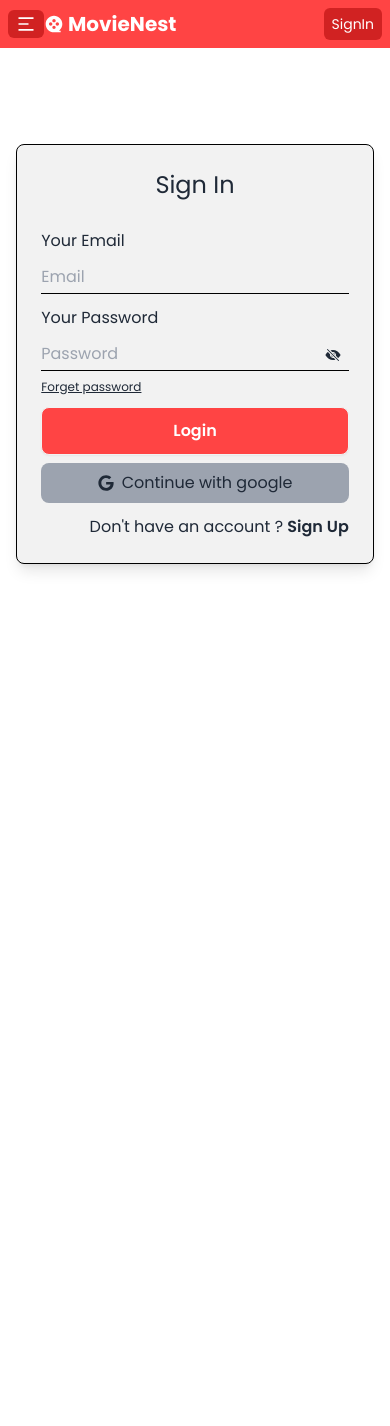
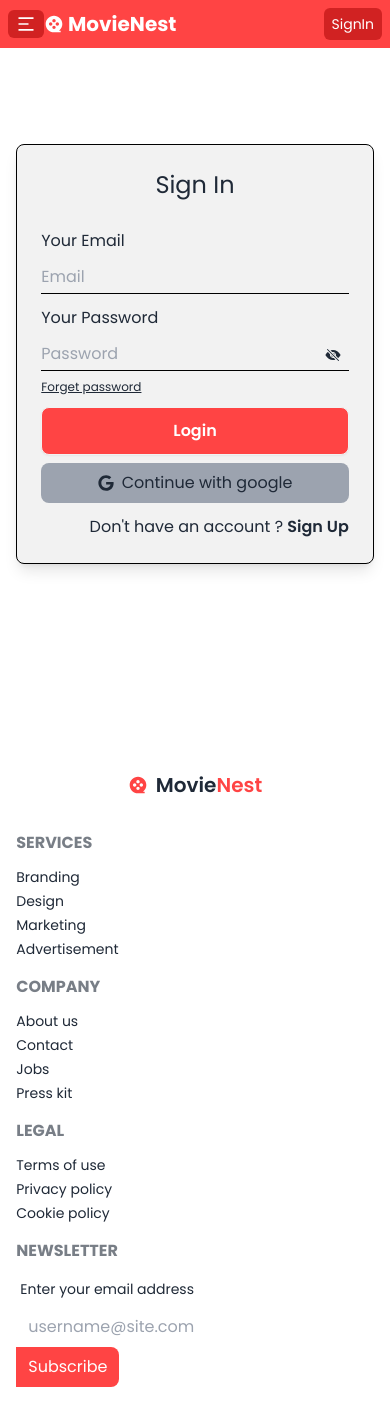
Before and after one commit to alaminislam34/Movie-Portal, a React (Vite) app: page /signin in a window 390 px wide. Shown: the top 1426 px of the page. Before the commit the page ends 844 px from the top, so only its background shows below. Built offline with nearby package versions, Linux system fonts and the light colour scheme; no server answers; a web font is replaced by a local one.

Commit message:
added footer components and fully responsive

```diff
--- a/src/Components/Navbar.jsx
+++ b/src/Components/Navbar.jsx
@@ -48,7 +48,7 @@
                   Home
                 </NavLink>
                 <NavLink
-                  to="/movies"
+                  to="/allMovies"
                   className="hover:scale-110 duration-500 hover:translate-x-6 hover:text-primary text-black"
                 >
                   All Movies
@@ -94,7 +94,7 @@
             <input
               type="text"
               name="search"
-              className="w-full py-2 lg:py-3 px-4 text-white bg-[#d12222] backdrop-blur-xl border-none outline-none"
+              className="w-full py-2 lg:py-3 px-4 text-primary rounded-lg bg-white backdrop-blur-xl border-none outline-none"
               placeholder="Search"
             />
           </div>
--- a/src/MainLayout/MainLayout.jsx
+++ b/src/MainLayout/MainLayout.jsx
@@ -1,5 +1,6 @@
 import { Outlet } from "react-router-dom";
 import Navbar from "../Components/Navbar";
+import Footer from "../Pages/Footer";
 
 const MainLayout = () => {
   return (
@@ -8,6 +9,7 @@
       <section className="max-w-[1380px] mx-auto overflow-hidden min-h-[80vh]">
         <Outlet />
       </section>
+      <Footer />
     </div>
   );
 };
--- /dev/null
+++ b/src/Pages/AllMovies.jsx
@@ -0,0 +1,80 @@
+import { useEffect, useState } from "react";
+import { Link } from "react-router-dom";
+
+const AllMovies = () => {
+  const [data, setData] = useState([]);
+
+  useEffect(() => {
+    fetch("https://movie-portal-server-site.vercel.app/movies")
+      .then((res) => res.json())
+      .then((data) => setData(data));
+  }, []);
+  return (
+    <div className="py-6 md:py-12 bg-base-300">
+      <div className="flex justify-center flex-col items-center">
+        <h3 className="text-xl md:text-2xl lg:text-3xl font-semibold py-2">
+          OUR LATEST MOVIES
+        </h3>
+        <div className="border-b-2 border-primary w-10"></div>
+      </div>
+      <div className="m-6 grid grid-cols-1 gap-4 md:gap-6">
+        {data
+          ? data.map((movie) => (
+              <div
+                key={movie._id}
+                className="bg-white shadow-2xl rounded-lg grid grid-cols-1 md:grid-cols-3"
+              >
+                <div className="rounded-t-lg h-[300px] md:h-[400px] md:col-span-1">
+                  <img
+                    className="object-cover bg-center bg-no-repeat w-full h-full"
+                    src={movie.poster}
+                    alt=""
+                  />
+                </div>
+                <div className="p-4 md:p-6 flex flex-col justify-center gap-4 md:col-span-2">
+                  <h2 className="text-lg md:text-xl font-semibold">
+                    {movie.title}
+                  </h2>
+                  <div className="flex flex-row items-center gap-2">
+                    <p className="flex flex-wrap items-center gap-2">
+                      {movie.genre.map((g, i) => (
+                        <p
+                          key={i}
+                          className="text-gray-500 font-medium text-xs md:text-sm"
+                        >
+                          {g},
+                        </p>
+                      ))}
+                    </p>
+                  </div>
+                  <p className="text-xs md:text-sm lg:text-base">
+                    {movie.summary.slice(0, 300)}...
+                  </p>
+                  <div className="flex flex-row gap-4">
+                    <div className="">
+                      <Link
+                        to={`/viewDetails/${movie._id}`}
+                        className="py-2 md:px-4 px-3 text-sm md:text-base border duration-500 border-primary text-primary hover:text-white hover:bg-primary inline-block"
+                      >
+                        View Details
+                      </Link>
+                    </div>
+                    <div className="">
+                      <Link
+                        to={`/viewDetails/${movie._id}`}
+                        className="py-2 md:px-4 px-3 text-sm md:text-base border duration-500 border-primary text-primary hover:text-white hover:bg-primary inline-block"
+                      >
+                        Add Favorite
+                      </Link>
+                    </div>
+                  </div>
+                </div>
+              </div>
+            ))
+          : ""}
+      </div>
+    </div>
+  );
+};
+
+export default AllMovies;
--- /dev/null
+++ b/src/Pages/Footer.jsx
@@ -0,0 +1,65 @@
+import React from "react";
+import { RiMovie2Fill } from "react-icons/ri";
+
+const Footer = () => {
+  return (
+    <div className="">
+      <footer className="grid grid-cols-1 md:grid-cols-2 lg:grid-cols-5 justify-start gap-4 lg:gap-6 w-11/12 mx-auto py-12">
+        <div className="md:col-span-2 lg:col-span-5 justify-center items-center flex mb-4">
+          <h2 className="text-xl md:text-2xl lg:text-3xl font-semibold flex flex-row items-center">
+            <RiMovie2Fill className="text-primary mr-2" />
+            Movie<span className="text-primary">Nest</span>
+          </h2>
+        </div>
+        <div className="flex flex-col gap-1 justify-start">
+          <h6 className="footer-title">Services</h6>
+          <p className="text-sm link-hover inline cursor-pointer">Branding</p>
+          <p className="text-sm link-hover inline cursor-pointer">Design</p>
+          <p className="text-sm link-hover inline cursor-pointer">Marketing</p>
+          <p className="text-sm link-hover inline cursor-pointer">
+            Advertisement
+          </p>
+        </div>
+        <div className="flex flex-col gap-1 justify-start">
+          <h6 className="footer-title">Company</h6>
+          <p className="text-sm link-hover inline cursor-pointer">About us</p>
+          <p className="text-sm link-hover inline cursor-pointer">Contact</p>
+          <p className="text-sm link-hover inline cursor-pointer">Jobs</p>
+          <p className="text-sm link-hover inline cursor-pointer">Press kit</p>
+        </div>
+        <div className="flex flex-col gap-1 justify-start">
+          <h6 className="footer-title">Legal</h6>
+          <p className="text-sm link-hover inline cursor-pointer">
+            Terms of use
+          </p>
+          <p className="text-sm link-hover inline cursor-pointer">
+            Privacy policy
+          </p>
+          <p className="text-sm link-hover inline cursor-pointer">
+            Cookie policy
+          </p>
+        </div>
+        <form className="lg:col-span-2">
+          <h6 className="footer-title">Newsletter</h6>
+          <fieldset className="">
+            <label className="label">
+              <span className="label-text">Enter your email address</span>
+            </label>
+            <div className="">
+              <input
+                type="text"
+                placeholder="username@site.com"
+                className=" py-2 px-3"
+              />
+              <button className="rounded-r-lg join-item py-2 px-3 bg-primary text-white hover:bg-black duration-700">
+                Subscribe
+              </button>
+            </div>
+          </fieldset>
+        </form>
+      </footer>
+    </div>
+  );
+};
+
+export default Footer;
--- a/src/main.jsx
+++ b/src/main.jsx
@@ -12,6 +12,7 @@
 import PrivateRoutes from "./routes/PrivateRoutes";
 import SignUp from "./Pages/SignUp";
 import ViewDetails from "./Pages/ViewDetails";
+import AllMovies from "./Pages/AllMovies";
 const router = createBrowserRouter([
   {
     path: "/",
@@ -20,6 +21,10 @@
       {
         path: "/",
         element: <Home />,
+      },
+      {
+        path: "/allMovies",
+        element: <AllMovies />,
       },
       {
         path: "/addMovie",
```
Also changed, not shown: 7 other files (tests, documents, lock files or other folders).
